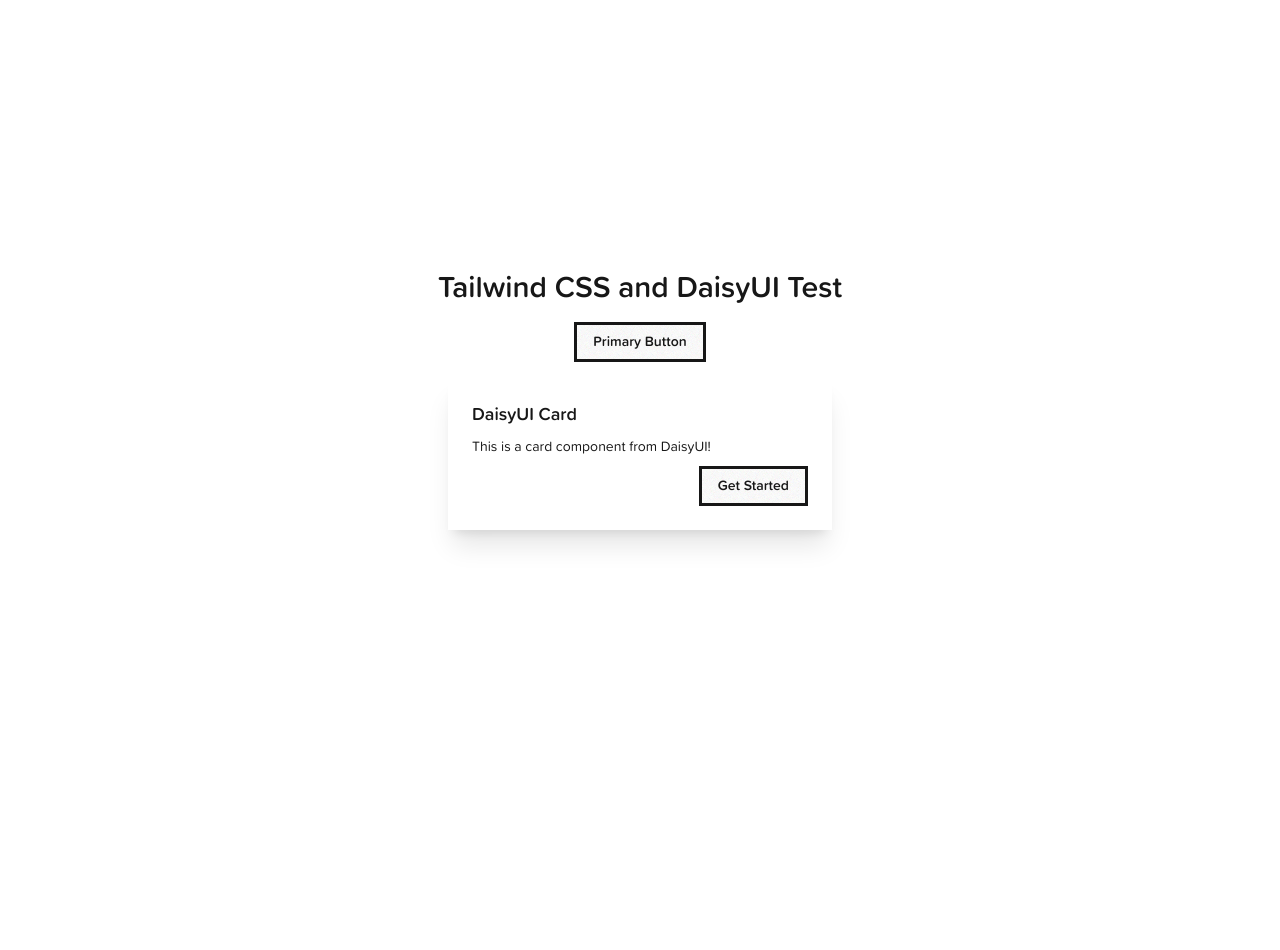
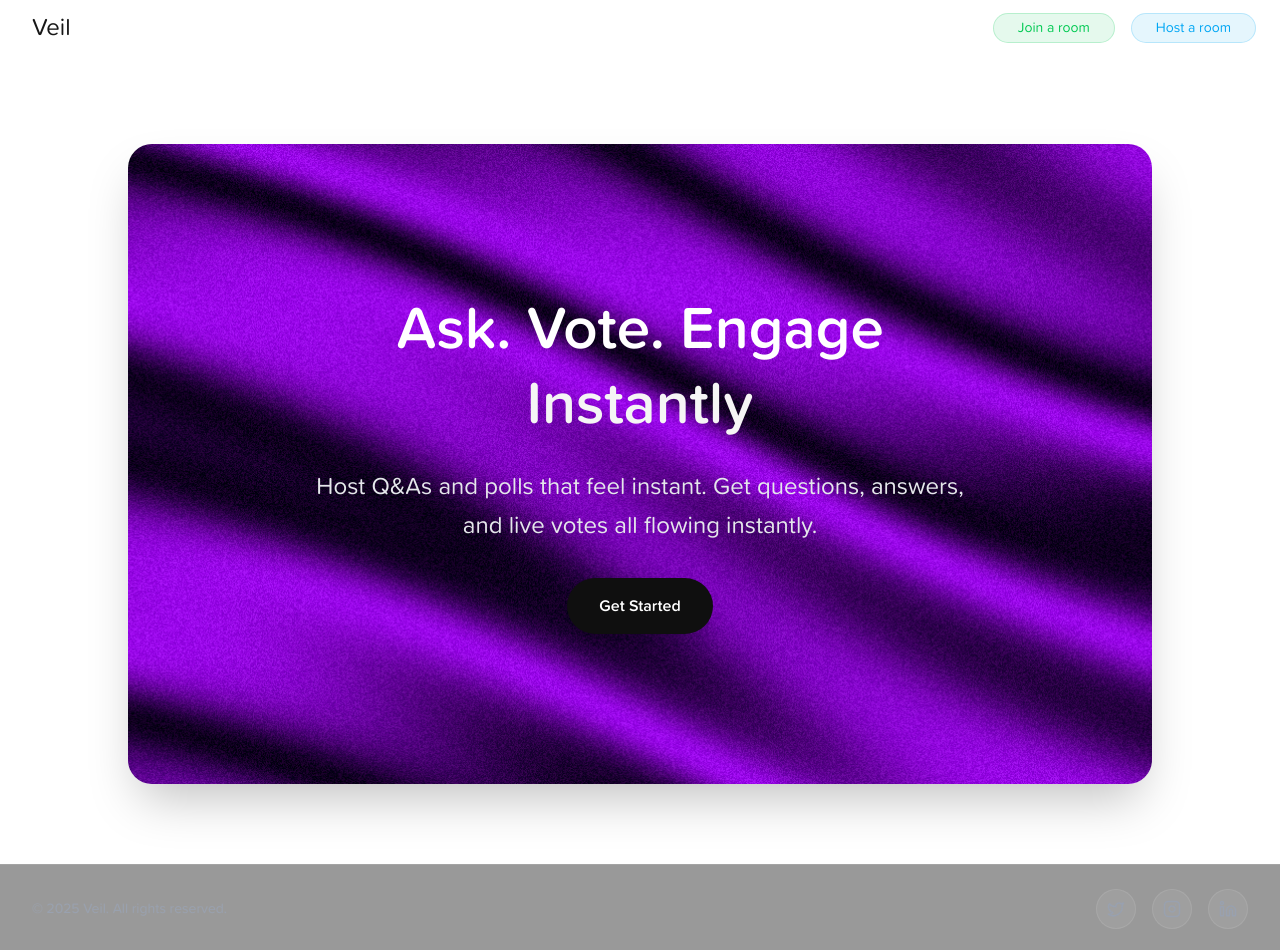
Before and after one commit to cridiv/Veil, a Next.js app in the folder apps/web/: page / in a window 1280 px wide. Shown: the top 950 px of the page. Before the commit the page ends 800 px from the top, so only its background shows below. Built offline with nearby package versions, Linux system fonts and the light colour scheme.

Commit message:
Implement code changes to enhance functionality and improve performance

```diff
--- /dev/null
+++ b/apps/web/app/components/Footer.tsx
@@ -0,0 +1,90 @@
+import React from "react";
+import Link from "next/link";
+
+const Footer = () => {
+  return (
+    <footer className="py-6 px-8 bg-black/40 backdrop-blur-xl border-t border-white/10">
+      <div className="container mx-auto flex flex-col sm:flex-row justify-between items-center">
+        {/* Copyright Text */}
+        <div className="text-gray-400 text-sm mb-4 sm:mb-0">
+          © 2025 Veil. All rights reserved.
+        </div>
+
+        {/* Social Media Icons */}
+        <div className="flex space-x-4">
+          {/* Twitter/X */}
+          <Link
+            href="https://twitter.com"
+            target="_blank"
+            rel="noopener noreferrer"
+            className="w-10 h-10 rounded-full bg-white/5 border border-white/10 flex items-center justify-center text-gray-400 hover:bg-sky-500/20 hover:text-white hover:border-sky-500/50 transition-all duration-300"
+          >
+            <svg
+              xmlns="http://www.w3.org/2000/svg"
+              width="18"
+              height="18"
+              viewBox="0 0 24 24"
+              fill="none"
+              stroke="currentColor"
+              strokeWidth="2"
+              strokeLinecap="round"
+              strokeLinejoin="round"
+            >
+              <path d="M22 4s-.7 2.1-2 3.4c1.6 10-9.4 17.3-18 11.6 2.2.1 4.4-.6 6-2C3 15.5.5 9.6 3 5c2.2 2.6 5.6 4.1 9 4-.9-4.2 4-6.6 7-3.8 1.1 0 3-1.2 3-1.2z"></path>
+            </svg>
+          </Link>
+
+          {/* Instagram */}
+          <Link
+            href="https://instagram.com"
+            target="_blank"
+            rel="noopener noreferrer"
+            className="w-10 h-10 rounded-full bg-white/5 border border-white/10 flex items-center justify-center text-gray-400 hover:bg-pink-500/20 hover:text-white hover:border-pink-500/50 transition-all duration-300"
+          >
+            <svg
+              xmlns="http://www.w3.org/2000/svg"
+              width="18"
+              height="18"
+              viewBox="0 0 24 24"
+              fill="none"
+              stroke="currentColor"
+              strokeWidth="2"
+              strokeLinecap="round"
+              strokeLinejoin="round"
+            >
+              <rect x="2" y="2" width="20" height="20" rx="5" ry="5"></rect>
+              <path d="M16 11.37A4 4 0 1 1 12.63 8 4 4 0 0 1 16 11.37z"></path>
+              <line x1="17.5" y1="6.5" x2="17.51" y2="6.5"></line>
+            </svg>
+          </Link>
+
+          {/* LinkedIn */}
+          <Link
+            href="https://linkedin.com"
+            target="_blank"
+            rel="noopener noreferrer"
+            className="w-10 h-10 rounded-full bg-white/5 border border-white/10 flex items-center justify-center text-gray-400 hover:bg-blue-500/20 hover:text-white hover:border-blue-500/50 transition-all duration-300"
+          >
+            <svg
+              xmlns="http://www.w3.org/2000/svg"
+              width="18"
+              height="18"
+              viewBox="0 0 24 24"
+              fill="none"
+              stroke="currentColor"
+              strokeWidth="2"
+              strokeLinecap="round"
+              strokeLinejoin="round"
+            >
+              <path d="M16 8a6 6 0 0 1 6 6v7h-4v-7a2 2 0 0 0-2-2 2 2 0 0 0-2 2v7h-4v-7a6 6 0 0 1 6-6z"></path>
+              <rect x="2" y="9" width="4" height="12"></rect>
+              <circle cx="4" cy="4" r="2"></circle>
+            </svg>
+          </Link>
+        </div>
+      </div>
+    </footer>
+  );
+};
+
+export default Footer;
--- /dev/null
+++ b/apps/web/app/components/Hero.tsx
@@ -0,0 +1,52 @@
+import React from "react";
+import Image from "next/image";
+import Link from "next/link";
+
+const Hero = () => {
+  return (
+    <div className="relative min-h-screen w-full p-0 md:p-8 flex items-center justify-center bg-[rgb(25, 26, 31)]">
+      {/* Windowed Container for Larger Devices */}
+      <div className="relative w-full max-w-5xl mx-auto rounded-none md:rounded-3xl overflow-hidden shadow-none md:shadow-2xl">
+        {/* Background Image */}
+        <div className="absolute inset-0 w-full h-full">
+          <Image
+            src="/hero-bg.png"
+            alt="Hero Background"
+            fill
+            className="object-cover"
+            priority
+          />
+        </div>
+
+        {/* Content Section */}
+        <div className="relative z-10 flex items-center justify-center min-h-screen md:min-h-[80vh] p-6 md:p-12">
+          <div className="w-full max-w-4xl mx-auto text-center">
+            <h1 className="text-4xl md:text-6xl font-bold text-white mb-6 leading-tight">
+              Ask. Vote. Engage <br />
+              <span className="bg-[#f5f5f5] bg-clip-text text-transparent">
+                Instantly
+              </span>
+            </h1>
+
+            <p className="text-xl md:text-2xl text-gray-200 mb-8 max-w-2xl mx-auto leading-relaxed">
+              Host Q&As and polls that feel instant. Get questions, answers, and
+              live votes all flowing instantly.
+            </p>
+
+            <div className="flex justify-center">
+              <Link
+                href="/#"
+                className="group relative px-8 py-4 bg-[#0f0f0f] cursor-pointer text-white font-semibold rounded-full shadow-lg border-none hover:-translate-y-1 transition-all duration-300 transform hover:scale-105"
+              >
+                <span className="relative z-10">Get Started</span>
+                <div className="absolute inset-0  bg-[#1a1a1a] rounded-full opacity-0 group-hover:opacity-100 transition-opacity duration-300"></div>
+              </Link>
+            </div>
+          </div>
+        </div>
+      </div>
+    </div>
+  );
+};
+
+export default Hero;
--- /dev/null
+++ b/apps/web/app/components/Navbar.tsx
@@ -0,0 +1,39 @@
+"use client";
+import Link from "next/link";
+
+const NavBar = () => {
+  return (
+    <header className="pb-2 sticky top-0 w-full shrink-0 bg-primary/50 backdrop-blur-xl z-30">
+      <div className="flex justify-between items-center gap-5 w-full max-w-7xl px-2 md:px-6 h-[3.5rem] mx-auto">
+        <div
+          role="link"
+          tabIndex={0}
+          className="select-none cursor-pointer outline-0"
+        >
+          <h1 className="text-[24px] pl-2">
+            Veil{" "}
+            {/* <span className="text-sm text-white  p-[6px] border-solid border-[1.3px] border-white rounded-full">
+              Beta
+            </span> */}
+          </h1>
+        </div>
+        <div className="flex items-center space-x-4">
+          <Link
+            href="/#"
+            className="appearance-none cursor-pointer px-6 py-1 font-heading rounded-full text-sm bg-green-500/10 border border-green-500/20 hover:bg-green-500/20 focus-visible:bg-white/20 text-green-500 backdrop-blur-sm transition-all duration-200"
+          >
+            Join a room
+          </Link>
+          <Link
+            href="/#"
+            className="appearance-none cursor-pointer px-6 py-1 font-heading rounded-full text-sm bg-sky-500/10 border border-sky-500/20 hover:bg-sky-500/20 focus-visible:bg-white/20 text-sky-500 backdrop-blur-sm transition-all duration-200"
+          >
+            Host a room
+          </Link>
+        </div>
+      </div>
+    </header>
+  );
+};
+
+export default NavBar;
--- a/apps/web/app/page.tsx
+++ b/apps/web/app/page.tsx
@@ -1,21 +1,13 @@
-import React from "react";
+import Footer from "./components/Footer";
+import Hero from "./components/Hero";
+import NavBar from "./components/Navbar";
 
-const page = () => {
+export default function Home() {
   return (
-    <div className="flex flex-col items-center justify-center min-h-screen p-4">
-      <h1 className="text-3xl font-bold mb-4">Tailwind CSS and DaisyUI Test</h1>
-      <button className="btn btn-primary mb-4">Primary Button</button>
-      <div className="card w-96 bg-base-100 shadow-xl">
-        <div className="card-body">
-          <h2 className="card-title">DaisyUI Card</h2>
-          <p>This is a card component from DaisyUI!</p>
-          <div className="card-actions justify-end">
-            <button className="btn btn-accent">Get Started</button>
-          </div>
-        </div>
-      </div>
+    <div>
+      <NavBar />
+      <Hero />
+      <Footer />
     </div>
   );
-};
-
-export default page;
+}
```
Also changed, not shown: apps/web/public/hero-bg.png (added).
